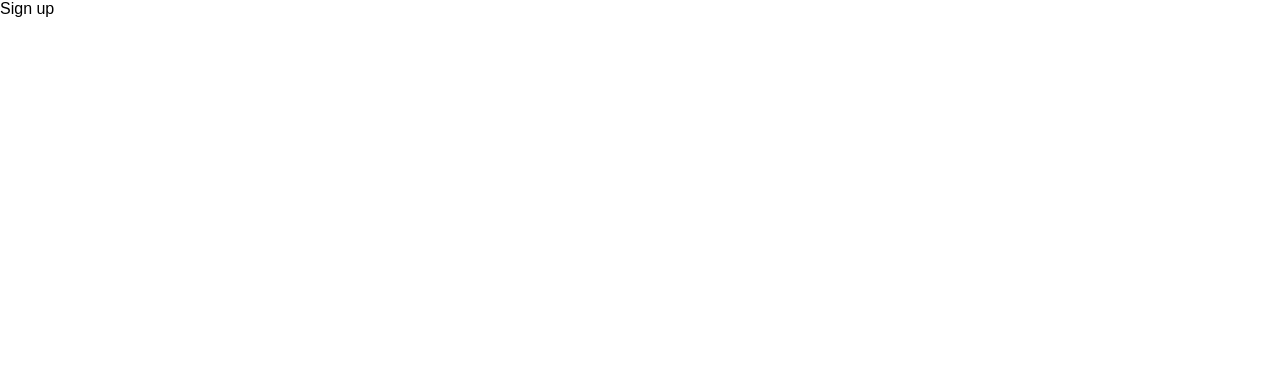
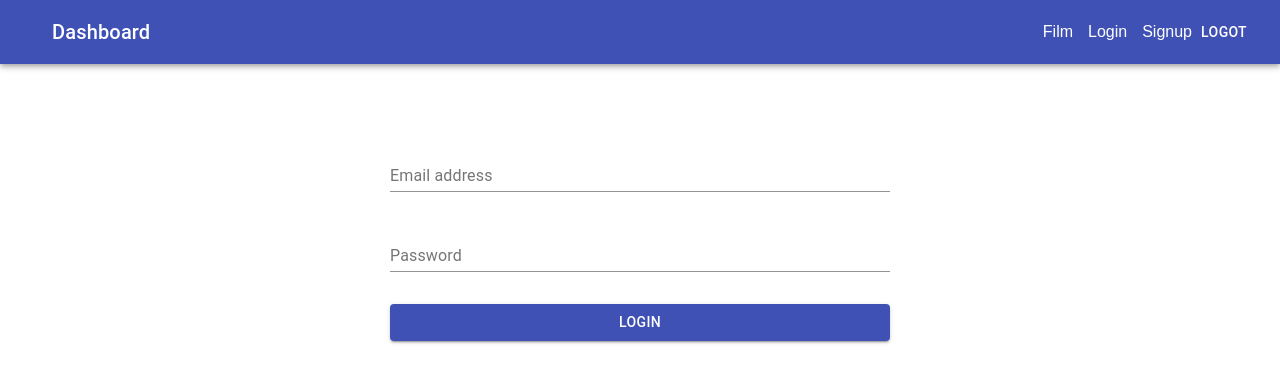
Before and after one commit to qdcmedia123/difxio-frontend, a React (Create React App) app: page /signup in a window 1280 px wide. Shown: the top 382 px of the page. Built offline with nearby package versions, Linux system fonts and the light colour scheme.

Commit message:
Sign up form is added

```diff
--- a/src/App.tsx
+++ b/src/App.tsx
@@ -6,12 +6,14 @@ import Film from 'components/Film'
 import FilmById from 'components/Film/id/Index';
 import { Provider } from 'react-redux';
 import { store } from './state';
+import Header from 'components/Common/header';
 import './App.css';
 
 function App() {
   return (
     <Provider store={store}>
       <div>
+        <Header/>
         <Routes>
           <Route  path="/" element={<Login />} />
           <Route  path="/signup" element={<Signup />} />
--- a/src/components/Auth/Login.tsx
+++ b/src/components/Auth/Login.tsx
@@ -1,13 +1,11 @@
-import React from 'react';
+import React, {useState, useEffect} from 'react';
 import { FormControl, InputLabel, Input, FormGroup, Button } from '@material-ui/core';
-import { useState } from 'react';
 import Alert from '@material-ui/lab/Alert';
 import { useCallback } from 'react';
 import { baseURI } from 'config/networks';
 import { useTypedSelector } from 'hooks/use-typed-selector';
 import { useActions } from 'hooks/use-actions';
 import axios from 'axios';
-import { useEffect } from 'react';
 import './Login.scss';
 type LoginProps = any;
 
--- a/src/components/Auth/Signup.tsx
+++ b/src/components/Auth/Signup.tsx
@@ -1,9 +1,58 @@
-import React from 'react';
+import React, { useState, useEffect, useCallback } from 'react';
+import { FormControl, InputLabel, Input, FormGroup, Button } from '@material-ui/core';
+import { useActions } from 'hooks/use-actions';
+import Alert from '@material-ui/lab/Alert';
 
 const Signup = () => {
+    const [error, setError] = useState<null | string>(null);
+    const { authUser } = useActions();
+    const [formData, setFormData] = useState({
+        email: '',
+        password: ''
+    });
+
+    const onChagne = (e: any) => {
+        const { name, value } = e.target;
+        setFormData({ ...formData, [name]: value });
+    }
+
+    const submitForm = () => {
+
+    }
     return (
-        <div>
-            Sign up
+        <div className="container-sm">
+            <FormGroup>
+                <FormControl>
+                    <InputLabel htmlFor="email">Email address</InputLabel>
+                    <Input type="email"
+                        name="email"
+                        id="email"
+                        value={formData.email || ''}
+                        onChange={onChagne} />
+                </FormControl>
+            </FormGroup>
+            <FormGroup style={{ marginTop: '2em' }}>
+                <FormControl>
+                    <InputLabel htmlFor="password">Password</InputLabel>
+                    <Input
+                        name="password"
+                        value={formData.password || ''}
+                        onChange={onChagne}
+                        type="password" id="my-input" aria-describedby="my-helper-text" />
+                </FormControl>
+            </FormGroup>
+            {error && <FormGroup style={{ marginTop: '2em' }}>
+                <Alert variant="outlined" severity="error">
+                    {error}
+                </Alert>
+            </FormGroup>}
+            <FormGroup style={{ marginTop: '2em' }}>
+                <Button
+                    onClick={() => submitForm()}
+                    type="submit" variant="contained" color="primary">
+                    Login
+                </Button>
+            </FormGroup>
         </div>
     );
 };
--- a/src/components/Common/header.tsx
+++ b/src/components/Common/header.tsx
@@ -33,9 +33,9 @@ const hrStyle = {
 
 type headeProps = any;
 
-export default function HeaderAppBar(props:headeProps) {
+export default function HeaderAppBar(props: headeProps) {
   const classes = useStyles();
-  const logout = async() => {
+  const logout = async () => {
     // Send the http request to remove the session
     try {
       await axios.post(`${baseURI}/api/users/signout`, {});
@@ -54,19 +54,22 @@ export default function HeaderAppBar(props:headeProps) {
 
           </IconButton>
           <Typography variant="h6" className={classes.title}>
-          <Link href="/#/dashboard" style = {{color: '#fff'}}>
+            <Link href="/#/dashboard" style={{ color: '#fff' }}>
               Dashboard
             </Link>
 
           </Typography>
-          <Link href="/#/top-plants" style = {hrStyle}>
-           Top Plants
+          <Link href="/films" style={hrStyle}>
+            Film
           </Link>
-         <Link href="/#/states-plants-mwh-aggregation" style = {hrStyle}>
-           States MWH
+          <Link href="/login" style={hrStyle}>
+            Login
+          </Link>
+          <Link href="/signup" style={hrStyle}>
+            Signup
           </Link>
 
-          <Button color="inherit" onClick = {() => logout()}>Logout</Button>
+          <Button color="inherit" onClick={() => logout()}>Logot</Button>
 
         </Toolbar>
       </AppBar>
```
Also changed, not shown: src/common/Header.tsx (deleted, +0 -75 lines). Lines whose indentation alone changed are shown as unchanged.
